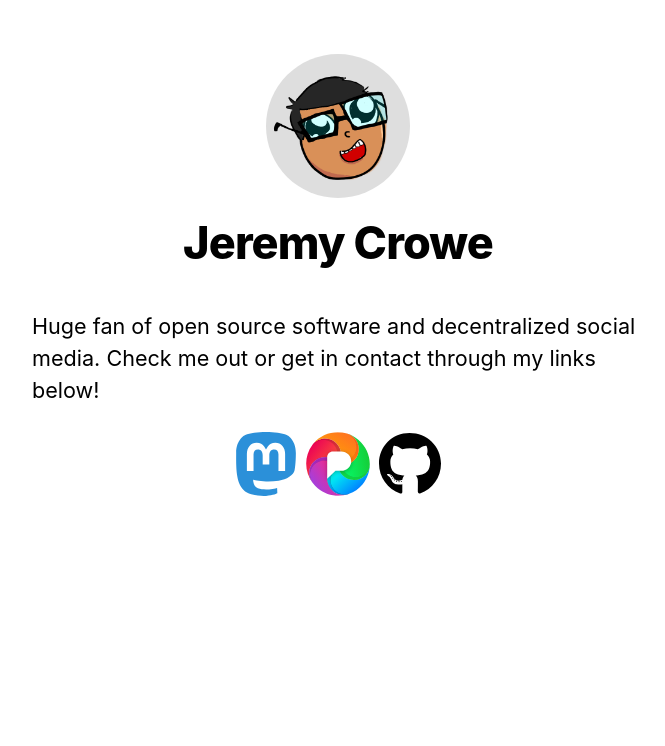
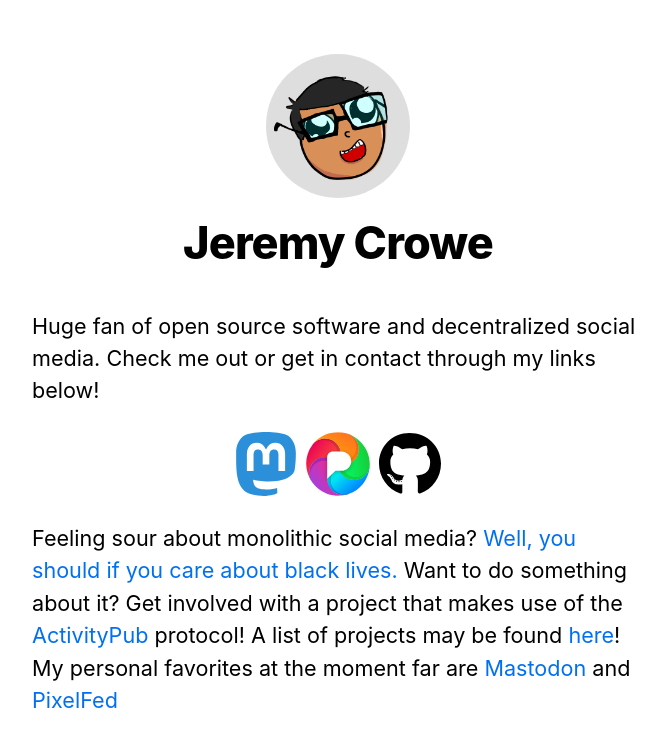
Before and after one commit to JaCrowe/jeremycrowe, a Next.js app: page / in a window 1280 px wide. Shown: the top 746 px of the page, without its empty margins (302-967 px from the left). Built offline with nearby package versions, Linux system fonts and the light colour scheme.

Commit message:
Adds another paragraph and some links to index

```diff
--- a/pages/index.tsx
+++ b/pages/index.tsx
@@ -38,6 +38,21 @@ export default function Home({ allPostsData }) {
             />
           </a>
         </div>
+        <p>
+          Feeling sour about monolithic social media?{' '}
+          <a href="https://www.nytimes.com/2020/06/22/podcasts/the-daily/facebook-twitter-black-lives-matter-trump.html">
+            Well, you should if you care about black lives.
+          </a>{' '}
+          Want to do something about it? Get involved with a project that makes use of the{' '}
+          <a href="https://www.w3.org/TR/activitypub">ActivityPub</a> protocol! A list of projects
+          may be found{' '}
+          <a href="https://git.feneas.org/feneas/fediverse/-/wikis/watchlist-for-activitypub-apps">
+            here
+          </a>
+          ! My personal favorites at the moment far are{' '}
+          <a href="https://joinmastodon.org/">Mastodon</a> and{' '}
+          <a href="https://pixelfed.org/">PixelFed</a>
+        </p>
       </section>
     </Layout>
   )
```
